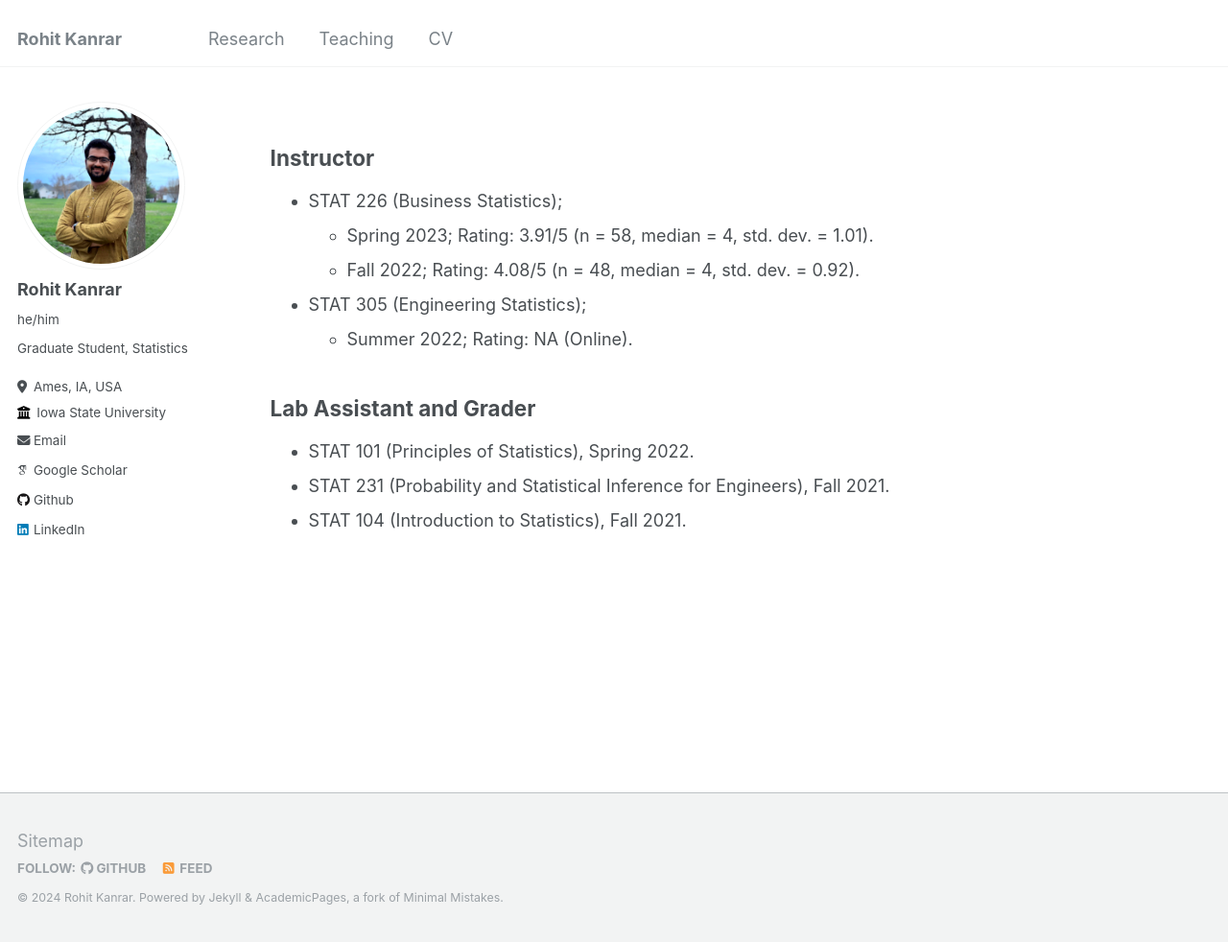
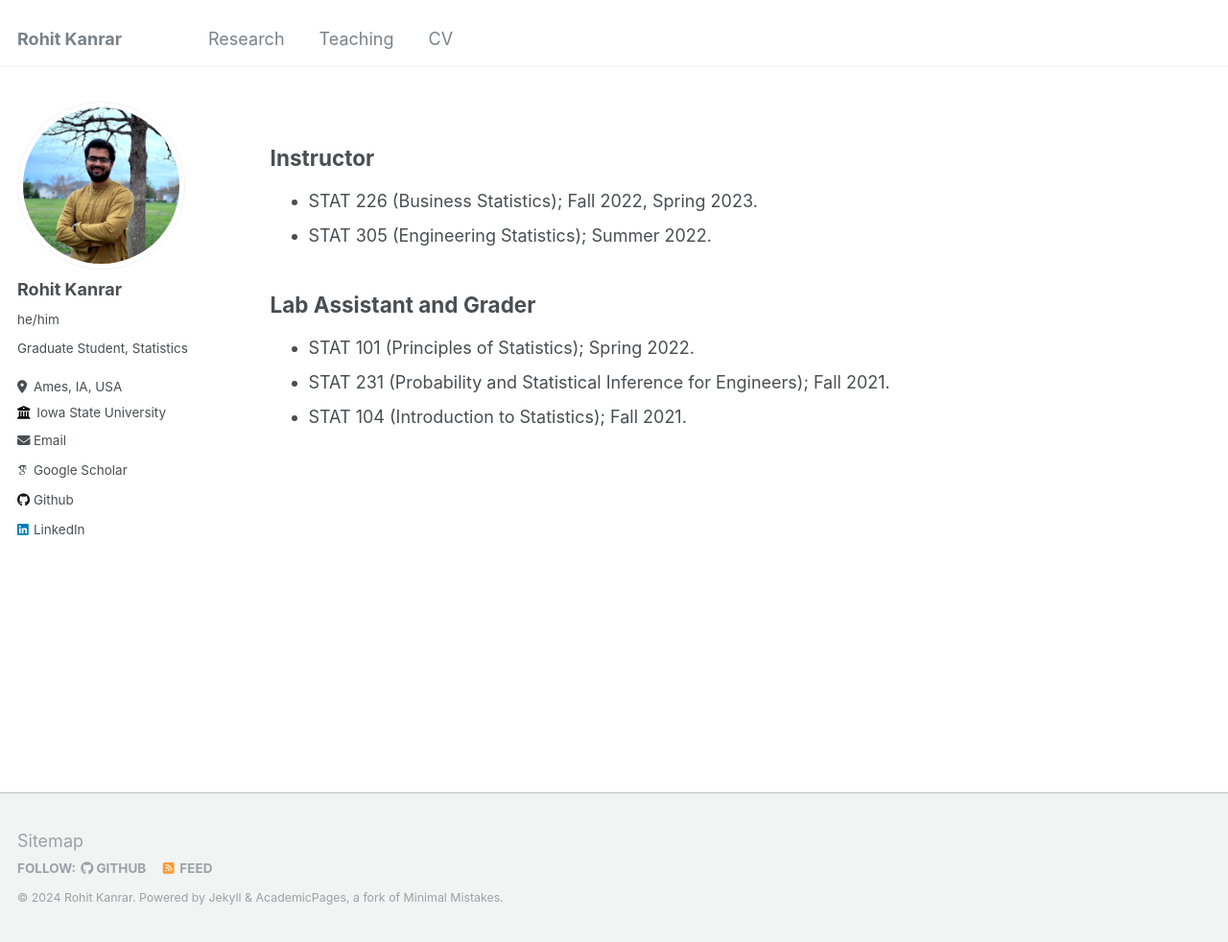
Before and after one commit to rohitkanrar/rohitkanrar.github.io, a Jekyll site: the page built from _pages/teaching.md, in a window 1280 px wide and 982 px high. Shown: the whole window at 96% size. Built offline with Jekyll 4.4.1, drawn with Linux system fonts in a browser that asks for light colours; some web fonts are replaced.

Commit message:
updated teaching

```diff
--- a/_pages/teaching.md
+++ b/_pages/teaching.md
@@ -8,14 +8,11 @@ classes: wide
 
 ## Instructor
 
-  - STAT 226 (Business Statistics);
-	- Spring 2023; Rating: 3.91/5 (n = 58, median = 4, std. dev. = 1.01).
-	- Fall 2022; Rating: 4.08/5 (n = 48, median = 4, std. dev. = 0.92).
-  - STAT 305 (Engineering Statistics);
-	- Summer 2022; Rating: NA (Online).
+  - STAT 226 (Business Statistics); Fall 2022, Spring 2023.
+  - STAT 305 (Engineering Statistics); Summer 2022.
 
 ## Lab Assistant and Grader
 
-  - STAT 101 (Principles of Statistics), Spring 2022.
-  - STAT 231 (Probability and Statistical Inference for Engineers), Fall 2021.
-  - STAT 104 (Introduction to Statistics), Fall 2021.
+  - STAT 101 (Principles of Statistics); Spring 2022.
+  - STAT 231 (Probability and Statistical Inference for Engineers); Fall 2021.
+  - STAT 104 (Introduction to Statistics); Fall 2021.
```
